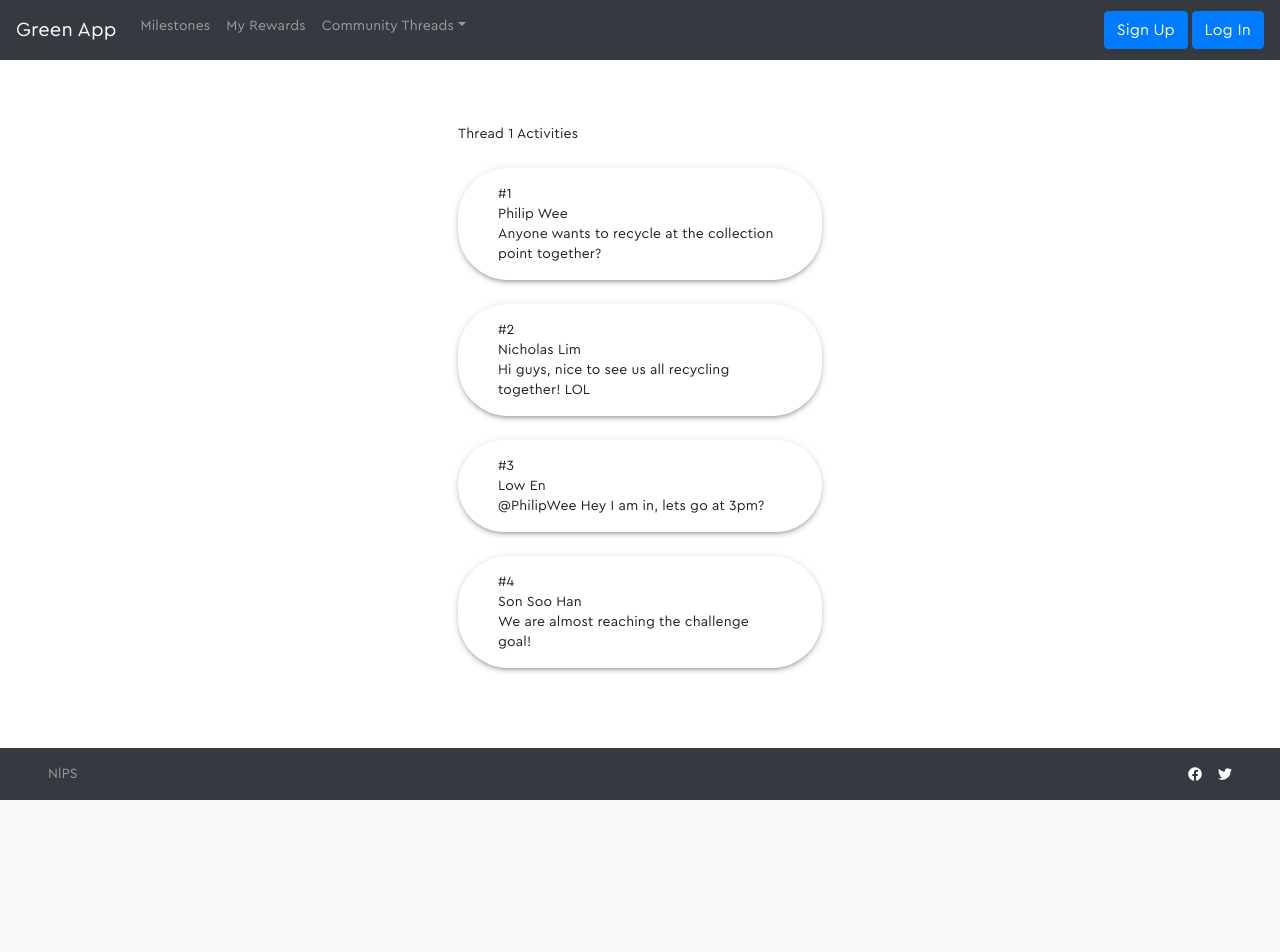
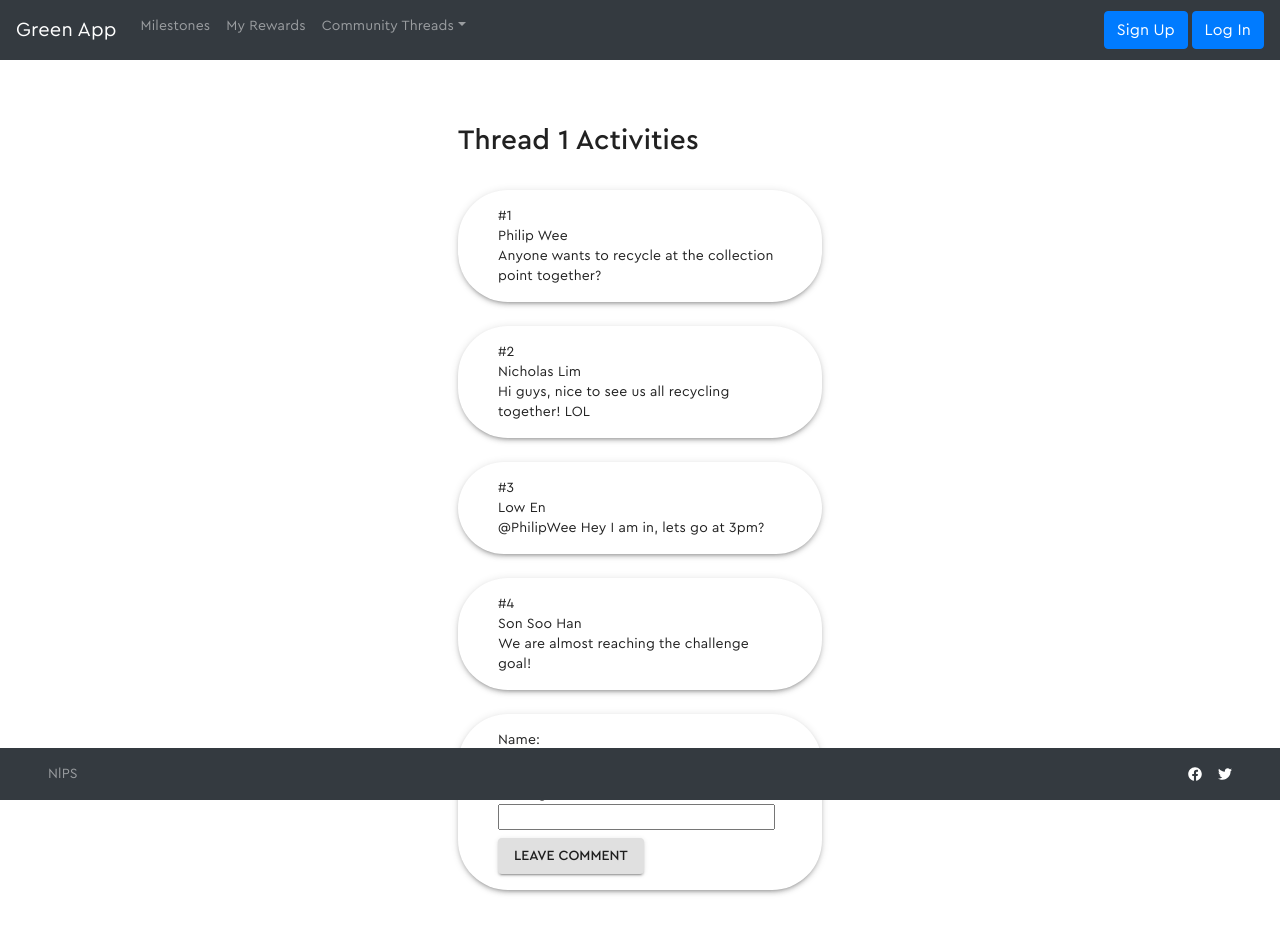
Before and after one commit to PhilipWee/Green-App, a React (Create React App) app in the folder green-app-frontend/: page /community-page/thread-challenge-1 in a window 1280 px wide. Shown: the top 952 px of the page. Before the commit the page ends 800 px from the top, so only its background shows below. Built offline with nearby package versions, Linux system fonts and the light colour scheme.

Commit message:
updated with replybox, submission to be built

```diff
--- a/green-app-frontend/src/components/pages/individualForumThread.component.jsx
+++ b/green-app-frontend/src/components/pages/individualForumThread.component.jsx
@@ -15,6 +15,7 @@ import Typography from '@material-ui/core/Typography';
 import Container from '@material-ui/core/Container';
 import Card from '@material-ui/core/Card';
 import ThreadList from '../subcomponents/thread-list.component';
+import ThreadForm from '../subcomponents/thread-form.component';
 import { createMuiTheme, ThemeProvider } from '@material-ui/core/styles';
 import CeraPro from '../../assets/css/CeraPro-Regular.woff'
 
@@ -104,9 +105,8 @@ export default function ForumThread() {
 
             <div className={classes.paper}>
                 <Grid container direction='row' justify="space-between">
-                    <Grid item>Thread 1 Activities</Grid>
-
-                </Grid>
+                    <Grid item><h3>Thread 1 Activities</h3></Grid>
+                    <Grid item>
                         <ThreadList
                         threadnumber="#1"
                         username='Philip Wee'
@@ -127,6 +127,12 @@ export default function ForumThread() {
                         username='Son Soo Han'
                         content='We are almost reaching the challenge goal!'>
                         </ThreadList>
+                    </Grid>
+                    <Grid item>
+                        <ThreadForm />
+                    </Grid>
+                </Grid>
+
 
             </div>
 
--- a/green-app-frontend/src/components/pages/log-activity.component.jsx
+++ b/green-app-frontend/src/components/pages/log-activity.component.jsx
@@ -20,7 +20,7 @@ import Container from '@material-ui/core/Container';
 import Card from '@material-ui/core/Card';
 import MilestoneUnit from '../subcomponents/milestone-unit.component';
 import Slider from '@material-ui/core/Slider';
-// import { DropzoneArea } from 'material-ui-dropzone'
+import { DropzoneArea } from 'material-ui-dropzone'
 import { DropzoneDialog } from 'material-ui-dropzone';
 
 
--- /dev/null
+++ b/green-app-frontend/src/components/subcomponents/thread-form.component.jsx
@@ -0,0 +1,106 @@
+import React, { Component } from 'react';
+import Grid from '@material-ui/core/Grid';
+import Box from '@material-ui/core/Box';
+import { makeStyles, withStyles } from '@material-ui/core/styles';
+import Button from '@material-ui/core/Button';
+import Paper from '@material-ui/core/Paper';
+import { CssBaseline } from '@material-ui/core';
+import { createMuiTheme, ThemeProvider } from '@material-ui/core/styles';
+import CeraPro from '../../assets/css/CeraPro-Regular.woff'
+
+const cerapro = {
+    fontFamily: 'Cera Pro',
+    src: `local('Cera Pro Regular'), local('CeraPro-Regular'),
+        url(${CeraPro}) format('woff')`,
+    fontWeight: 'normal',
+    fontStyle: 'normal'
+}
+
+const theme = createMuiTheme({
+    palette: {
+        primary: {
+            main: "#3e4069",
+        },
+        secondary: {
+            main: '#c4c5d9',
+        },
+    },
+    typography: {
+        fontFamily: [
+            'Cera Pro',
+
+        ].join(','),
+
+    },
+    overrides: {
+        MuiCssBaseline: {
+            '@Global': {
+                '@font-face': cerapro,
+            }
+        }
+    }
+});
+
+
+class ThreadForm extends Component {
+
+    constuctor() {
+        this.state = {
+            name: '',
+            message: ''
+        };
+    }
+
+    handleSubmit(event) {
+        this.setState({
+            name: event.target.value,
+            message: event.target.value
+        })
+        alert(this.state)
+    };
+
+    render() {
+        return (
+			<ThemeProvider theme={theme}>
+        		<CssBaseline />
+				<Box mt={3}>
+                	<Paper elevation={3} style={{ 'border-radius': '50px' }}>
+						<Box
+							px={5}
+							py={2}
+						>
+							<Grid>
+                                <form onSubmit={this.handleSubmit}>
+                                    <label>
+                                        Name: <br />
+                                        <input
+                                            type='text'
+                                            name='name'
+                                            size='30' />
+                                    </label>
+                                    <br />
+                                    <label>
+                                        Message: <br />
+                                        <input
+                                            type="text"
+                                            name="message"
+                                            size='30' />
+                                    </label>
+                                    <Button
+                                        variant="contained"
+                                        type="submit"
+                                        value="Submit"
+									>
+                                        Leave Comment
+									</Button>
+                                </form>
+                            </Grid>
+						</Box>
+					</Paper>
+				</Box>
+			</ThemeProvider>
+        )
+    }
+}
+
+export default ThreadForm
```
Lines whose indentation alone changed are shown as unchanged.
